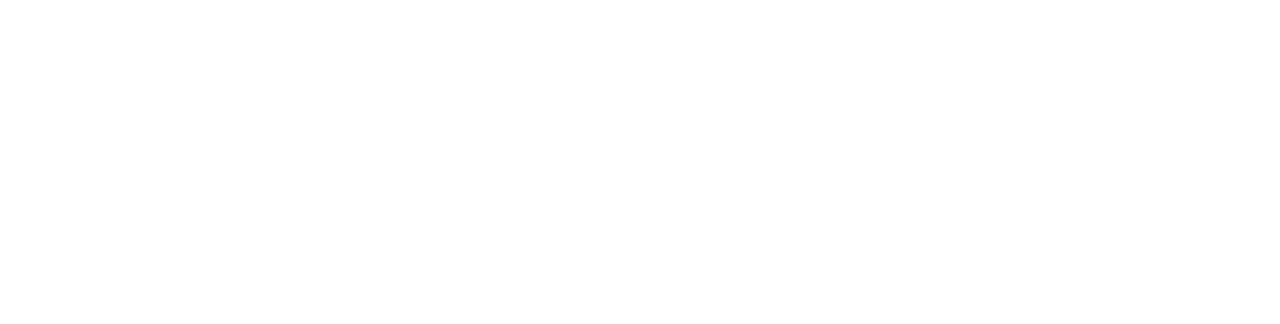
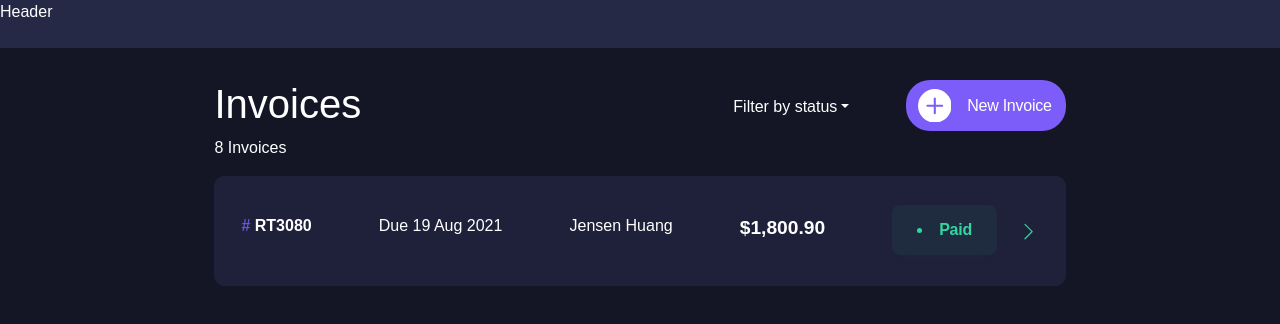
Before and after one commit to Mar550/Invoice-Maker, a React (Create React App) app in the folder client/: page /dashboard in a window 1280 px wide. Before the commit this address had no page. Shown: the top 324 px of the page. Built offline with nearby package versions, Linux system fonts and the light colour scheme.

Commit message:
Added: Invoices Page UI

```diff
--- a/client/package.json
+++ b/client/package.json
@@ -3,6 +3,8 @@
   "version": "0.1.0",
   "private": true,
   "dependencies": {
+    "@fortawesome/fontawesome-free": "^6.2.0",
+    "@popperjs/core": "^2.11.6",
     "@reduxjs/toolkit": "^1.8.6",
     "@testing-library/jest-dom": "^5.16.5",
     "@testing-library/react": "^13.4.0",
@@ -11,6 +13,7 @@
     "bootstrap": "^5.2.1",
     "chart.js": "^3.9.1",
     "jquery": "^3.6.1",
+    "popper.js": "^1.16.1",
     "react": "^18.2.0",
     "react-bootstrap": "^2.5.0",
     "react-chartjs-2": "^4.3.1",
--- a/client/public/index.html
+++ b/client/public/index.html
@@ -15,6 +15,10 @@
       user's mobile device or desktop. See https://developers.google.com/web/fundamentals/web-app-manifest/
     -->
     <link rel="manifest" href="%PUBLIC_URL%/manifest.json" />
+    <link rel="stylesheet" href="https://cdn.jsdelivr.net/npm/bootstrap@4.0.0/dist/css/bootstrap.min.css" integrity="sha384-Gn5384xqQ1aoWXA+058RXPxPg6fy4IWvTNh0E263XmFcJlSAwiGgFAW/dAiS6JXm" crossorigin="anonymous">
+    <script src="https://code.jquery.com/jquery-3.2.1.slim.min.js" integrity="sha384-KJ3o2DKtIkvYIK3UENzmM7KCkRr/rE9/Qpg6aAZGJwFDMVNA/GpGFF93hXpG5KkN" crossorigin="anonymous"></script>
+    <script src="https://cdn.jsdelivr.net/npm/popper.js@1.12.9/dist/umd/popper.min.js" integrity="sha384-ApNbgh9B+Y1QKtv3Rn7W3mgPxhU9K/ScQsAP7hUibX39j7fakFPskvXusvfa0b4Q" crossorigin="anonymous"></script>
+    <script src="https://cdn.jsdelivr.net/npm/bootstrap@4.0.0/dist/js/bootstrap.min.js" integrity="sha384-JZR6Spejh4U02d8jOt6vLEHfe/JQGiRRSQQxSfFWpi1MquVdAyjUar5+76PVCmYl" crossorigin="anonymous"></script>
     <!--
       Notice the use of %PUBLIC_URL% in the tags above.
       It will be replaced with the URL of the `public` folder during the build.
--- a/client/src/App.css
+++ b/client/src/App.css
@@ -1,6 +1,3 @@
 .App{
-    display:flex;
-    flex-direction:row;
     font-family: 'Asap', sans-serif;
-
 }
--- a/client/src/App.js
+++ b/client/src/App.js
@@ -23,7 +23,7 @@
             <Route path="/" element={<Home />} />
             <Route path="/login" element={<Login />} />
             <Route path="/register" element={<Register />} />
-            <Route path="/dahsboard" element={<Dashboard />} />
+            <Route path="/dashboard" element={<Dashboard />} />
             <Route path="/expense" element={<Expense />} />
             <Route path="/income" element={<Income />} />
             <Route path="/popup" element={<Popup />} />
--- a/client/src/pages/Dashboard.js
+++ b/client/src/pages/Dashboard.js
@@ -1,8 +1,249 @@
 import React from 'react'
+import styled from 'styled-components';
+import Dropdown from 'react-bootstrap/Dropdown';
+import {AiOutlineDown} from 'react-icons/ai'
+import {BsFillPlusCircleFill} from 'react-icons/bs'
+import {BsChevronRight} from 'react-icons/bs';
+// Container
+const Container = styled.div`
+  display:flex;
+  flex-direction: column;
+  background-color: #141625;
+  width: 100%;
+  height: 70rem;
+
+`
+const Header = styled.div`
+  background-color: #252945;
+  width: 100%;
+  height: 3rem;
+  color: white;
+`
+const Container2 = styled.div`
+  display: flex;
+  flex-direction: column;
+  padding: 2rem;
+  width: 100%;
+  color: white;
+  background-color: #141625;
+  margin-left: auto;
+  margin-right: auto;
+`
+
+// Header
+  const Head = styled.div`
+  width: 70%;
+  display: flex;
+  flex-direction: row;
+  justify-content: space-between;
+  margin-left: auto;
+  margin-right: auto;
+`
+
+// General
+const Title = styled.h1`
+
+`
+const Number = styled.p`
+  font-weight: 600;
+  font-size: 1.2rem;
+`
+
+const Text = styled.p`
+color: white;
+font-size: 16px;
+`
+
+const Button = styled.button`
+    border: none;
+    border-radius: 5px;
+    display: inline-flex;
+    justify-content: space-between;
+    padding: 5px;
+    gap: 1rem;
+    background-color: #7c5dfa;
+    border: none;
+    color: #fff;
+    height: 3.2rem;
+    width: 10rem;
+    font-weight: 500;
+    border-radius: 1.5rem;
+    display: flex;
+    align-items: center;
+    justify-content: flex-end;
+    padding-right: 0.875rem;
+    position: relative;
+    font-size: 1rem;
+    letter-spacing: -.25px;
+    color: white;
+`
+
+const Span = styled.span`
+  color:#6b52d6;
+`
+const Span2 = styled.span`
+color: white;
+`
+const Li = styled.li`
+  color: #33d69f;
+  font-size: 1rem;
+`
+
+// INVOICE
+const Invoice = styled.div`
+  padding: 1rem;
+  background-color: #1E2139;
+  width: 70%;
+  border: 1px solid white;
+  margin-left: auto;
+  margin-right: auto;
+  border-radius: 10px;
+  border: 1px solid #1E2139;
+  &:hover{
+    border: 1px solid #6b52d6;
+    cursor: pointer;
+  }
+`
+
+const Id = styled.p`
+  font-weight: bold;
+`
+
+const Amount = styled.div`
+  display: flex;
+  flex-direction: column;
+  justify-content: flex-start;
+`
+
+const Heading = styled.div`
+  padding: 10px;
+  display:flex;
+  flex-direction:row;
+  justify-content: space-between;
+`
+
+
+const Content = styled.div`
+  padding: 10px;
+  display: flex;
+  flex-direction: row;
+  justify-content: space-between;
+  margin-top: 0.7rem;
+`
+const Action = styled.div`
+  padding: 7px;
+  display: flex;
+  flex-direction: row;
+  gap: 0.3rem;
+`
+const Actions = styled.div`
+  display: flex;
+  flex-direction: row;
+  gap: 2.7rem;
+`
+
+const Status = styled.div`
+  font-size: 1.2rem;
+    line-height: .9375rem;
+    letter-spacing: -.25px;
+    display: flex;
+    align-items: center;
+    height: 2.5rem;
+    min-width: 6.5rem;
+    justify-content: center;
+    font-weight: 700;
+    border-radius: 6px;
+    background: #1F2C3F;
+    margin-top: -0.6rem;
+    padding: 1.5rem;
+    border-radius: 0.5rem;
+    -webkit-box-shadow: 0 10px 10px -10px rgb(72 84 159 / 10%);
+    box-shadow: 0 10px 10px -10px rgb(72 84 159 / 10%);
+    cursor: pointer;
+    -webkit-transition: .3s ease;
+    transition: .3s ease;
+    border: 1px solid transparent;
+    color: #33d69f;
+`
+// header #252945
+// container #141625
+// invoice #1E2139
+// button #9277ff
+// diese #758573
+// green #33d69f
+// orange #ff8f00
+
+const Filter = styled.div`
+  background-color: #141625 !important;
+  color: white !important;
+  .btn {
+    color: white !important;
+    margin-top: 0.5rem;
+  }
+  .dropdown-menu{
+    gap: 3px;
+    padding: 1rem;
+    width: 120%;
+    background-color: #141625;
+    color:white;
+  }
+  input{
+    border: none;
+    margin-top: 5px;
+  }
+  label{
+    margin-left: 5px;
+  }
+`
 
 const Dashboard = () => {
   return (
-    <div>Dashboard</div>
+    <>
+    <Container>
+    <Header>
+      Header
+    </Header>
+    <Container2>
+      <Head>
+        <div>
+          <Title> Invoices </Title>
+          <Text> 8 Invoices </Text>
+        </div>
+        <Actions>
+        <Filter>
+          <div class="dropdown show" >
+            <a class="btn dropdown-toggle" href="#" role="button"  data-toggle="dropdown" aria-haspopup="true" aria-expanded="false">
+              Filter by status
+            </a>
+            <div class="dropdown-menu" >
+              <div> <input type="checkbox"/> <label> Action 1 </label> </div>
+              <div> <input type="checkbox"/> <label> Action 2 </label> </div>
+              <div> <input type="checkbox"/> <label> Acion 3 </label> </div>
+              <div> <input type="checkbox"/> <label> Action 4 </label>  </div>
+            </div>
+          </div>
+        </Filter>
+          <Button> <BsFillPlusCircleFill style={{fontSize:"2.1rem"}}/>
+            New Invoice
+          </Button>
+        </Actions>
+      </Head>
+      <Invoice>
+        <Content>
+          <Id> <Span>#</Span> RT3080 </Id>
+          <Text> Due 19 Aug 2021 </Text>
+          <Text> Jensen Huang </Text>
+          <Number> $1,800.90 </Number>
+          <div style={{ display:"inline-flex", gap:"1.4rem"}}>
+          <Status> <Li>Paid</Li> </Status>
+          <BsChevronRight style={{color:"#33d69f", marginTop:"0.5rem", fontSize:"1.2rem"}}/>
+          </div>
+        </Content>
+      </Invoice>
+    </Container2>
+
+    </Container>
+    </>
   )
 }
 
--- a/client/src/pages/Login.js
+++ b/client/src/pages/Login.js
@@ -4,7 +4,6 @@
 import twitter from '../assets/twitter-svg.svg';
 import { Link, useNavigate } from 'react-router-dom';
 import axios from "axios";
-import AuthContext from "../context/AuthProvider";
 import { publicRequest } from "../request";
 
 
```
Also changed, not shown: client/src/index.js (+6 -1 lines), 1 other file (tests, documents, lock files or other folders).
